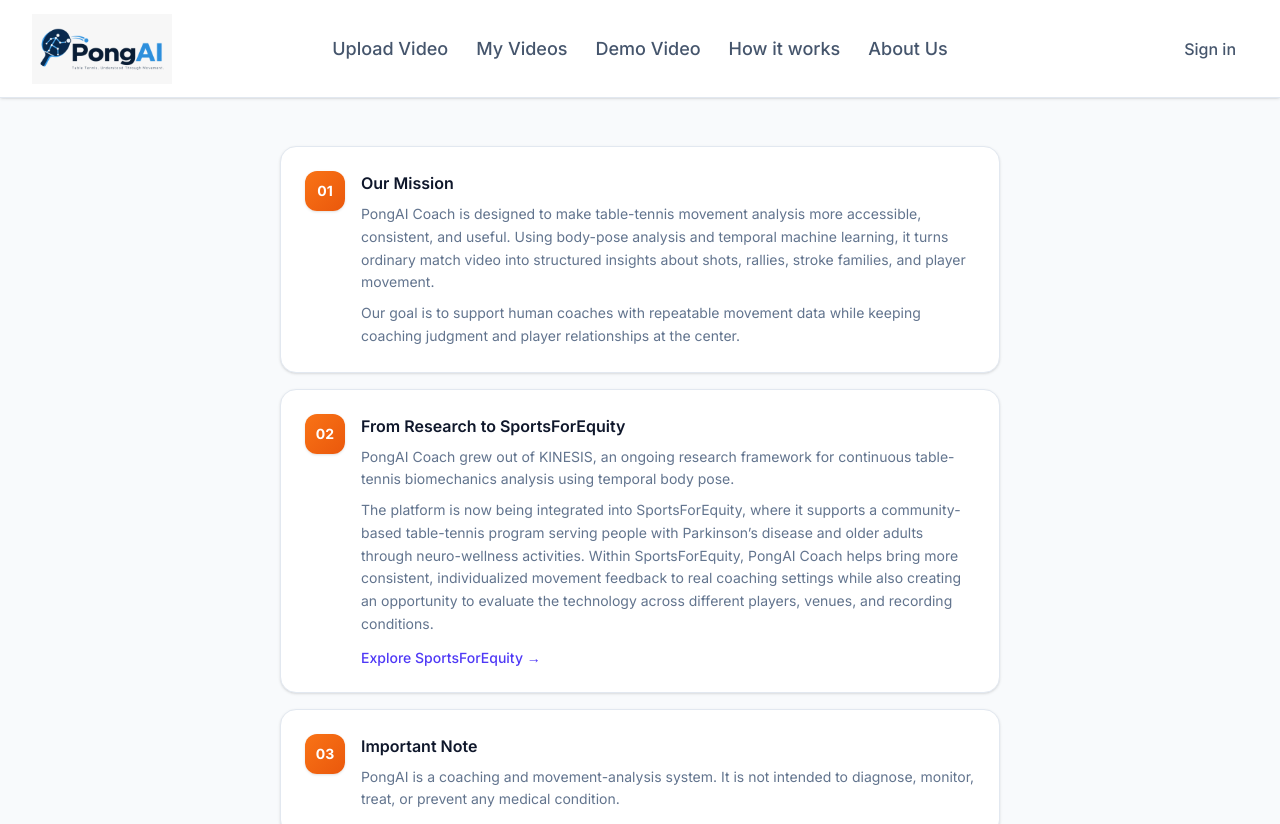
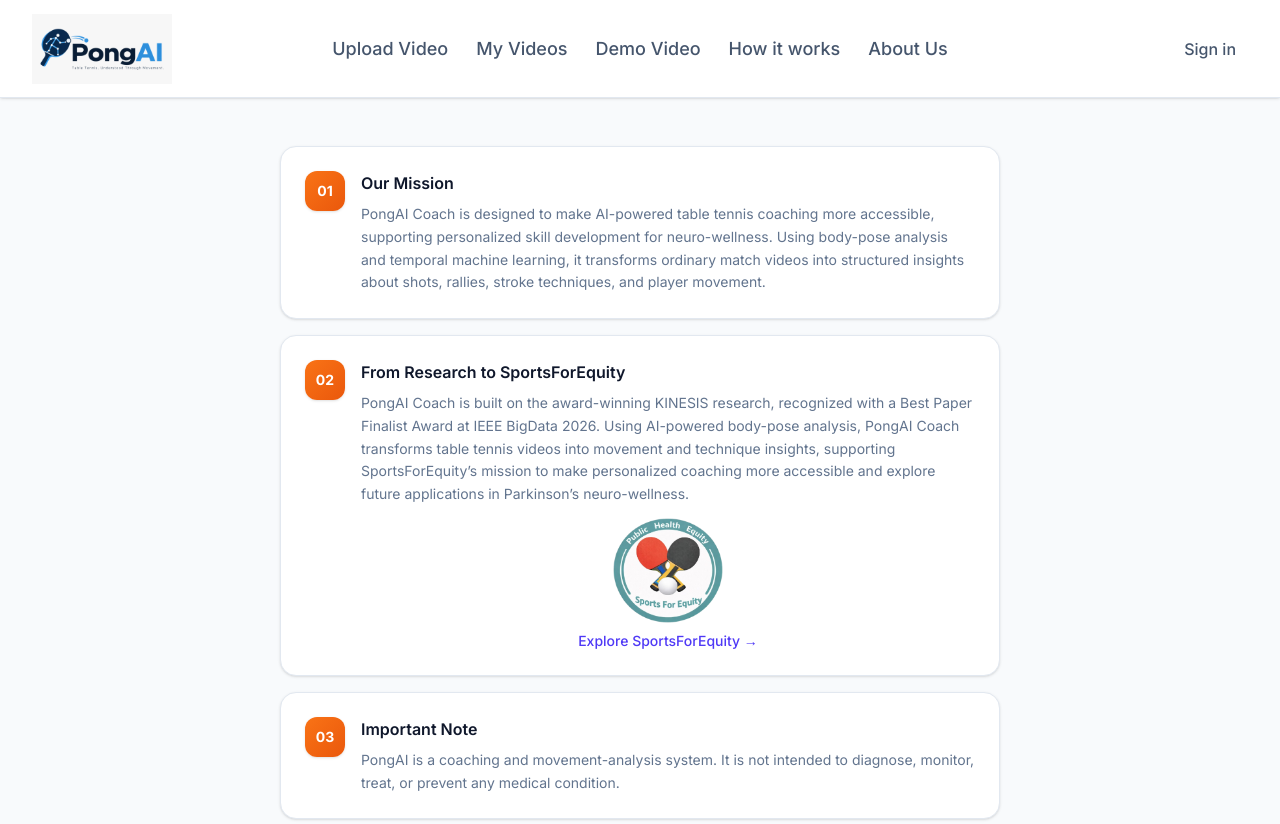
Before and after one commit to ThePhoenix10/PongAICoach, a Next.js app in the folder Frontend/: page /about in a window 1280 px wide. Shown: the top 824 px of the page. Built offline with nearby package versions, Linux system fonts and the light colour scheme.

Commit message:
Add sportsforequity logo in about page

```diff
--- a/Frontend/src/app/about/page.tsx
+++ b/Frontend/src/app/about/page.tsx
@@ -7,6 +7,7 @@
   h: string;
   p: string[];
   cta?: { href: string; label: string };
+  ctaImage?: string;
 };
 
 const SECTIONS: Section[] = [
@@ -14,18 +15,18 @@
     icon: "01",
     h: "Our Mission",
     p: [
-      "PongAI Coach is designed to make table-tennis movement analysis more accessible, consistent, and useful. Using body-pose analysis and temporal machine learning, it turns ordinary match video into structured insights about shots, rallies, stroke families, and player movement.",
-      "Our goal is to support human coaches with repeatable movement data while keeping coaching judgment and player relationships at the center.",
+      "PongAI Coach is designed to make AI-powered table tennis coaching more accessible, supporting personalized skill development for neuro-wellness. Using body-pose analysis and temporal machine learning, it transforms ordinary match videos into structured insights about shots, rallies, stroke techniques, and player movement.",
     ],
   },
   {
     icon: "02",
     h: "From Research to SportsForEquity",
     p: [
-      "PongAI Coach grew out of KINESIS, an ongoing research framework for continuous table-tennis biomechanics analysis using temporal body pose.",
-      "The platform is now being integrated into SportsForEquity, where it supports a community-based table-tennis program serving people with Parkinson’s disease and older adults through neuro-wellness activities. Within SportsForEquity, PongAI Coach helps bring more consistent, individualized movement feedback to real coaching settings while also creating an opportunity to evaluate the technology across different players, venues, and recording conditions.",
+      "PongAI Coach is built on the award-winning KINESIS research, recognized with a Best Paper Finalist Award at IEEE BigData 2026. Using AI-powered body-pose analysis, PongAI Coach transforms table tennis videos into movement and technique insights, supporting SportsForEquity’s mission to make personalized coaching more accessible and explore future applications in Parkinson’s neuro-wellness.",
+      "",
     ],
     cta: { href: "https://sportsforequity.live", label: "Explore SportsForEquity" },
+    ctaImage: "/SportsForEquity-Logo.png",
   },
   {
     icon: "03",
@@ -55,7 +56,16 @@
                     </p>
                   ))}
                   {s.cta ? (
-                    <p className="mt-3 text-sm">
+                    <div className="mt-3 flex flex-col items-center text-center">
+                      {s.ctaImage ? (
+                        // eslint-disable-next-line @next/next/no-img-element
+                        <img
+                          src={s.ctaImage}
+                          alt="SportsForEquity logo"
+                          className="mb-2 h-[105px] w-auto"
+                        />
+                      ) : null}
+                      <p className="text-sm">
                         <a
                           href={s.cta.href}
                           className="font-medium text-indigo-600 hover:text-indigo-700"
@@ -65,6 +75,7 @@
                           {s.cta.label} →
                         </a>
                       </p>
+                    </div>
                   ) : null}
                 </div>
               </div>
```
Also changed, not shown: Frontend/public/SportsForEquity-Logo.png (added). Lines whose indentation alone changed are shown as unchanged.
